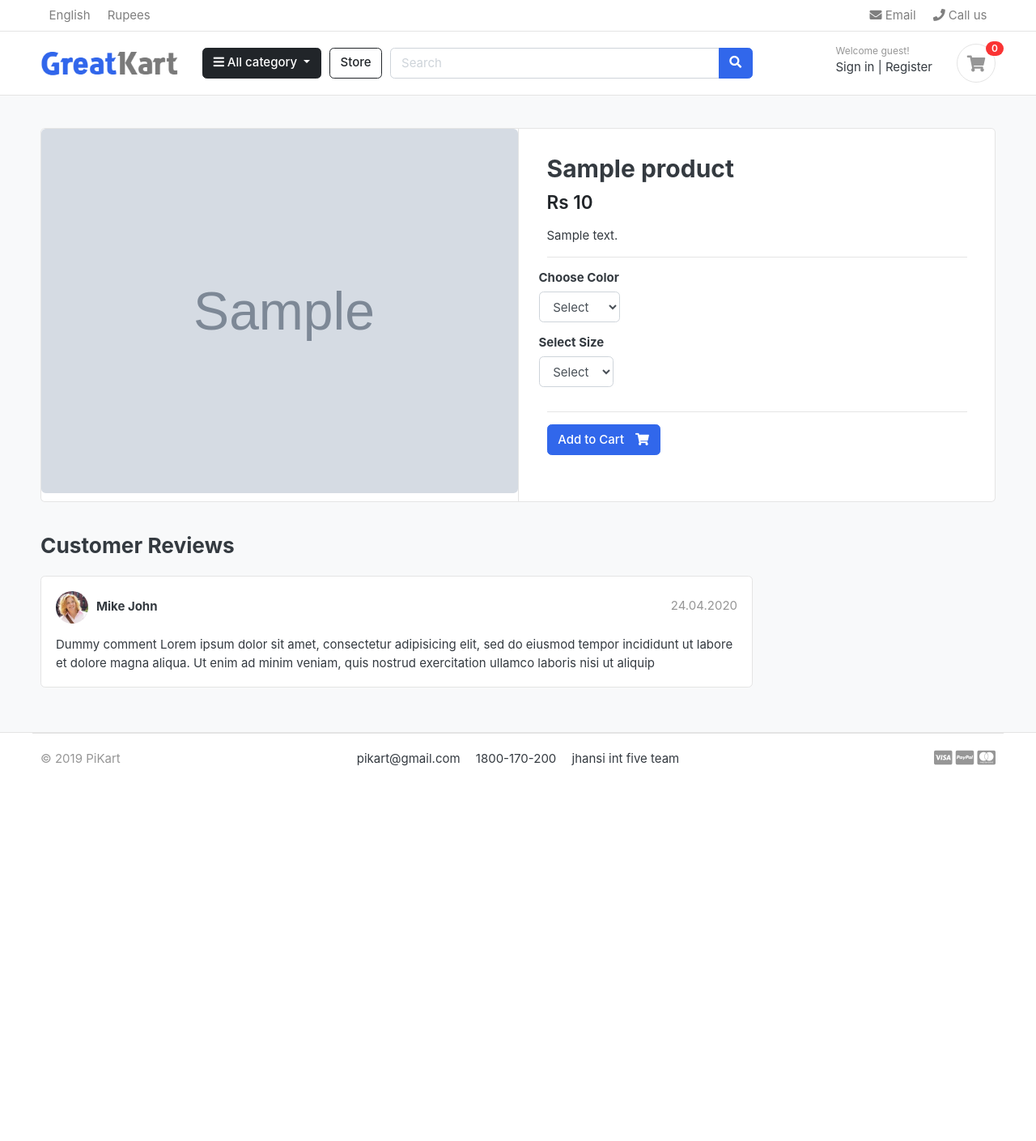
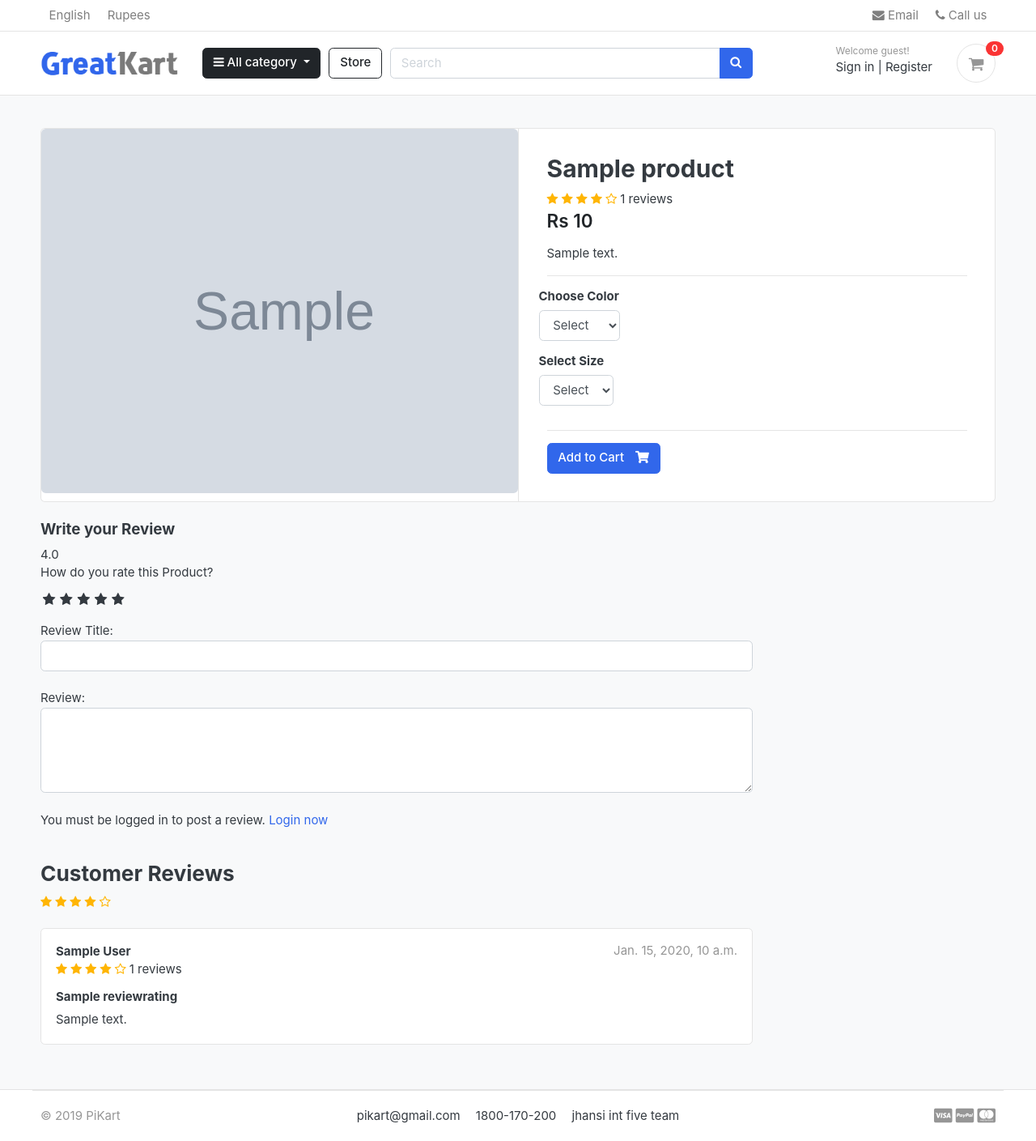
Before and after one commit to vermaabhay734/Pi_Kart-django, a Django app: a page that uses templates/base.html in a window 1280 px wide. Shown: the whole page at 81% size. Before the commit the page ends 946 px from the top, so only its background shows below. Run offline with Django 3.2, Linux system fonts and the light colour scheme; tables that the repository leaves empty hold one stand-in row (values such as "Sample post"); grey boxes marked "Sample" are stand-in pictures; some libraries are stand-ins or nearby versions; some web fonts are replaced.

Commit message:
review and rating system

```diff
--- a/pykart/settings.py
+++ b/pykart/settings.py
@@ -145,7 +145,7 @@ MESSAGE_TAGS = {
 
 
 # SMTP configuration
-EMAIL_HOST = '*********'
+EMAIL_HOST = '************'
 EMAIL_PORT = 587
 EMAIL_HOST_USER = '**************'
 EMAIL_HOST_PASSWORD = '**********'
--- /dev/null
+++ b/pykart/static/css/custom.css
@@ -0,0 +1,63 @@
+/* Hide Radio button */
+.rate > input{
+    display: none;
+  }
+
+  .rate{
+    display: inline-block;;
+    border: 0;
+  }
+
+  .rate > label{
+    float: right;
+  }
+
+  /* Showing the stars */
+  .rate > label:before{
+    display: inline-block;
+    font-size: 1.1rem;
+    font-family: FontAwesome;
+    content: "\f005";
+    margin:0;
+    padding:0.3rem .2rem;
+    cursor: pointer;
+  }
+
+  /* Half star */
+  .rate .half:before{
+    content: "\f089";
+    position: absolute;
+    padding-right: 0;
+  }
+
+  /* Click and hover */
+  input:checked ~ label, label:hover ~ label{
+    color: #ffb503;
+  }
+
+  /* hover hightlight */
+  input:checked + label:hover, input:checked ~ label:hover,input:checked ~ label:hover ~ label,
+  label:hover ~ input:checked ~ label{
+    color: #cc9000;
+  }
+
+  .rating-star i{
+    color: #ffb503 !important;
+  }
+
+/*
+  ul.thumb{
+    margin:0 auto;
+    padding: 0;
+    float: left;
+  }
+  ul.thumb li{
+    list-style: none;
+    margin: 10px;
+  }
+  ul.thumb li img{
+    width: 80px;
+    height: 80px;
+    border: 1px solid grey;
+  }
+   */
--- a/store/admin.py
+++ b/store/admin.py
@@ -1,5 +1,5 @@
 from django.contrib import admin
-from .models import Product,Variation
+from .models import Product,Variation, ReviewRating
 # import admin_thumbnails
 
 # @admin_thumbnails.thumbnail('image')
@@ -19,5 +19,5 @@ class VariationAdmin(admin.ModelAdmin):
 
 admin.site.register(Product, ProductAdmin)
 admin.site.register(Variation, VariationAdmin)
-# admin.site.register(ReviewRating)
+admin.site.register(ReviewRating)
 # admin.site.register(ProductGallery)
--- a/store/urls.py
+++ b/store/urls.py
@@ -6,5 +6,5 @@ urlpatterns = [
     path('category/<slug:category_slug>/', views.store, name='products_by_category'),
     path('category/<slug:category_slug>/<slug:product_slug>/', views.product_detail, name='product_detail'),
     path('search/', views.search, name='search'),
-    # path('submit_review/<int:product_id>/', views.submit_review, name='submit_review'),
+    path('submit_review/<int:product_id>/', views.submit_review, name='submit_review'),
 ]
--- a/store/views.py
+++ b/store/views.py
@@ -1,15 +1,15 @@
-from django.shortcuts import render, get_object_or_404
-from .models import Product
+from django.shortcuts import render, get_object_or_404, redirect
+from .models import Product, ReviewRating
 from category.models import Category
 from carts.models import CartItem
 from django.db.models import Q
 
 from carts.views import _cart_id
 from django.core.paginator import EmptyPage, PageNotAnInteger, Paginator
-# from django.http import HttpResponse
-# from .forms import ReviewForm
-# from django.contrib import messages
-# from orders.models import OrderProduct
+from django.http import HttpResponse
+from .forms import ReviewForm
+from django.contrib import messages
+from orders.models import OrderProduct
 
 
 
@@ -48,16 +48,17 @@ def product_detail(request, category_slug, product_slug):
     except Exception as e:
         raise e
 
-    # if request.user.is_authenticated:
-    #     try:
-    #         orderproduct = OrderProduct.objects.filter(user=request.user, product_id=single_product.id).exists()
-    #     except OrderProduct.DoesNotExist:
-    #         orderproduct = None
-    # else:
-    #     orderproduct = None
+
+    if request.user.is_authenticated:
+        try:
+            orderproduct = OrderProduct.objects.filter(user=request.user, product_id=single_product.id).exists()
+        except OrderProduct.DoesNotExist:
+            orderproduct = None
+    else:
+        orderproduct = None
 
     # Get the reviews
-    # reviews = ReviewRating.objects.filter(product_id=single_product.id, status=True)
+    reviews = ReviewRating.objects.filter(product_id=single_product.id, status=True)
 
     # Get the product gallery
     # product_gallery = ProductGallery.objects.filter(product_id=single_product.id)
@@ -65,8 +66,8 @@ def product_detail(request, category_slug, product_slug):
     context = {
         'single_product': single_product,
         'in_cart'       : in_cart,
-        # 'orderproduct': orderproduct,
-        # 'reviews': reviews,
+        'orderproduct': orderproduct,
+        'reviews': reviews,
         # 'product_gallery': product_gallery,
     }
     return render(request, 'store/product_detail.html', context)
@@ -85,25 +86,25 @@ def search(request):
     return render(request, 'store/store.html', context)
 
 
-# def submit_review(request, product_id):
-#     url = request.META.get('HTTP_REFERER')
-#     if request.method == 'POST':
-#         try:
-#             reviews = ReviewRating.objects.get(user__id=request.user.id, product__id=product_id)
-#             form = ReviewForm(request.POST, instance=reviews)
-#             form.save()
-#             messages.success(request, 'Thank you! Your review has been updated.')
-#             return redirect(url)
-#         except ReviewRating.DoesNotExist:
-#             form = ReviewForm(request.POST)
-#             if form.is_valid():
-#                 data = ReviewRating()
-#                 data.subject = form.cleaned_data['subject']
-#                 data.rating = form.cleaned_data['rating']
-#                 data.review = form.cleaned_data['review']
-#                 data.ip = request.META.get('REMOTE_ADDR')
-#                 data.product_id = product_id
-#                 data.user_id = request.user.id
-#                 data.save()
-#                 messages.success(request, 'Thank you! Your review has been submitted.')
-#                 return redirect(url)
+def submit_review(request, product_id):
+    url = request.META.get('HTTP_REFERER')
+    if request.method == 'POST':
+        try:
+            reviews = ReviewRating.objects.get(user__id=request.user.id, product__id=product_id)
+            form = ReviewForm(request.POST, instance=reviews)
+            form.save()
+            messages.success(request, 'Thank you! Your review has been updated.')
+            return redirect(url)
+        except ReviewRating.DoesNotExist:
+            form = ReviewForm(request.POST)
+            if form.is_valid():
+                data = ReviewRating()
+                data.subject = form.cleaned_data['subject']
+                data.rating = form.cleaned_data['rating']
+                data.review = form.cleaned_data['review']
+                data.ip = request.META.get('REMOTE_ADDR')
+                data.product_id = product_id
+                data.user_id = request.user.id
+                data.save()
+                messages.success(request, 'Thank you! Your review has been submitted.')
+                return redirect(url)
--- a/templates/base.html
+++ b/templates/base.html
@@ -24,6 +24,9 @@
 <!-- custom style -->
 <link href="{% static 'css/ui.css' %}" rel="stylesheet" type="text/css"/>
 <link href="{% static 'css/responsive.css' %}" rel="stylesheet" media="only screen and (max-width: 1200px)" />
+
+<link href="{% static 'css/custom.css' %}" rel="stylesheet" type="text/css"/>
+<link rel="stylesheet" href="https://cdnjs.cloudflare.com/ajax/libs/font-awesome/4.7.0/css/font-awesome.min.css">
 
 <!-- custom javascript -->
 <script src="{% static 'js/script.js' %}" type="text/javascript"></script>
--- a/templates/store/product_detail.html
+++ b/templates/store/product_detail.html
@@ -22,6 +22,16 @@
             <article class="content-body">
 
               <h2 class="title">{{ single_product.product_name }}</h2>
+              <div class="rating-star">
+                <span>
+                  <i class="fa fa-star{% if single_product.averageReview < 0.5 %}-o{% elif single_product.averageReview >= 0.5 and single_product.averageReview < 1 %}-half-o {% endif %}" area-hidden="true"></i>
+                  <i class="fa fa-star{% if single_product.averageReview < 1.5 %}-o{% elif single_product.averageReview >= 1.5 and single_product.averageReview < 2 %}-half-o {% endif %}" area-hidden="true"></i>
+                  <i class="fa fa-star{% if single_product.averageReview < 2.5 %}-o{% elif single_product.averageReview >= 2.5 and single_product.averageReview < 3 %}-half-o {% endif %}" area-hidden="true"></i>
+                  <i class="fa fa-star{% if single_product.averageReview < 3.5 %}-o{% elif single_product.averageReview >= 3.5 and single_product.averageReview < 4 %}-half-o {% endif %}" area-hidden="true"></i>
+                  <i class="fa fa-star{% if single_product.averageReview < 4.5 %}-o{% elif single_product.averageReview >= 4.5 and single_product.averageReview < 5 %}-half-o {% endif %}" area-hidden="true"></i>
+                  <span>{{single_product.countReview}} reviews </span>
+                </span>
+              </div>
 
               <div class="mb-3">
                 <var class="price h4">Rs {{ single_product.price }}</var>
@@ -70,30 +80,93 @@
     <div class="row">
       <div class="col-md-9">
 
+
+        <form action="{% url 'submit_review' single_product.id %}" method="POST">
+          {% csrf_token %}
+          <h5>Write your Review</h5>
+          {{single_product.averageReview}}
+          <div>
+            <label>How do you rate this Product?</label>
+            <br>
+            <div class="rate">
+              <input type="radio" name="rating" id="rating10" value="5" required /><label for="rating10" title="5"></label>
+              <input type="radio" name="rating" id="rating9" value="4.5" required /><label for="rating9" title="4.5" class="half"></label>
+              <input type="radio" name="rating" id="rating8" value="4" required /><label for="rating8" title="4"></label>
+              <input type="radio" name="rating" id="rating7" value="3.5" required /><label for="rating7" title="3.5" class="half"></label>
+              <input type="radio" name="rating" id="rating6" value="3" required /><label for="rating6" title="3"></label>
+              <input type="radio" name="rating" id="rating5" value="2.5" required /><label for="rating5" title="2.5" class="half"></label>
+              <input type="radio" name="rating" id="rating4" value="2" required /><label for="rating4" title="2"></label>
+              <input type="radio" name="rating" id="rating3" value="1.5" required /><label for="rating3" title="1.5" class="half"></label>
+              <input type="radio" name="rating" id="rating2" value="1" required /><label for="rating2" title="1"></label>
+              <input type="radio" name="rating" id="rating1" value="0.5" required /><label for="rating1" title="0.5" class="half"></label>
+            </div>
+            <br>
+
+            Review Title:
+            <input type="text" class="form-control" name="subject">
+            <br>
+            Review:
+            <textarea name="review" rows="4" class="form-control"></textarea>
+            <br>
+            {% if user.is_authenticated %}
+              {% if orderproduct %}
+                <input type="submit" value="Submit Review" class="btn btn-primary">
+              {% else %}
+                <p>You must Purchase this product to post a review.</p>
+              {% endif %}
+            {% else %}
+            <p>You must be logged in to post a review. <span><a href="{% url 'login' %}">Login now</a></span></p>
+
+            {% endif %}
+          </div>
+
+{% include 'includes/alerts.html' %}
+        </form>
+        <br>
+
         <header class="section-heading">
-          <h3>Customer Reviews </h3>
+          <h3>Customer Reviews</h3>
+          <div class="rating-star">
+            <span>
+              <i class="fa fa-star{% if single_product.averageReview < 0.5 %}-o{% elif single_product.averageReview >= 0.5 and single_product.averageReview < 1 %}-half-o {% endif %}" area-hidden="true"></i>
+              <i class="fa fa-star{% if single_product.averageReview < 1.5 %}-o{% elif single_product.averageReview >= 1.5 and single_product.averageReview < 2 %}-half-o {% endif %}" area-hidden="true"></i>
+              <i class="fa fa-star{% if single_product.averageReview < 2.5 %}-o{% elif single_product.averageReview >= 2.5 and single_product.averageReview < 3 %}-half-o {% endif %}" area-hidden="true"></i>
+              <i class="fa fa-star{% if single_product.averageReview < 3.5 %}-o{% elif single_product.averageReview >= 3.5 and single_product.averageReview < 4 %}-half-o {% endif %}" area-hidden="true"></i>
+              <i class="fa fa-star{% if single_product.averageReview < 4.5 %}-o{% elif single_product.averageReview >= 4.5 and single_product.averageReview < 5 %}-half-o {% endif %}" area-hidden="true"></i>
+            </span>
+          </div>
 
         </header>
 
+{% for review in reviews %}
+
         <article class="box mb-3">
           <div class="icontext w-100">
-            <img src="{% static './images/avatars/avatar1.jpg' %}" class="img-xs icon rounded-circle">
             <div class="text">
-              <span class="date text-muted float-md-right">24.04.2020 </span>
-              <h6 class="mb-1">Mike John </h6>
+              <span class="date text-muted float-md-right">{{review.updated_at}}</span>
+              <h6 class="mb-1">{{review.user.full_name}}</h6>
+              <div class="rating-star">
+                <span>
+                  <i class="fa fa-star{% if review.rating == 0.5 %}-half-o{% elif review.rating < 1 %}-o {% endif %}" area-hidden="true"></i>
+                  <i class="fa fa-star{% if review.rating == 1.5 %}-half-o{% elif review.rating < 2 %}-o {% endif %}" area-hidden="true"></i>
+                  <i class="fa fa-star{% if review.rating == 2.5 %}-half-o{% elif review.rating < 3 %}-o {% endif %}" area-hidden="true"></i>
+                  <i class="fa fa-star{% if review.rating == 3.5 %}-half-o{% elif review.rating < 4 %}-o {% endif %}" area-hidden="true"></i>
+                  <i class="fa fa-star{% if review.rating == 4.5 %}-half-o{% elif review.rating < 5 %}-o {% endif %}" area-hidden="true"></i>
+                </span>
+                <span>{{single_product.countReview}} reviews </span>
+              </div>
 
             </div>
           </div> <!-- icontext.// -->
           <div class="mt-3">
+            <h6>{{review.subject}}</h6>
             <p>
-              Dummy comment Lorem ipsum dolor sit amet, consectetur adipisicing elit, sed do eiusmod
-              tempor incididunt ut labore et dolore magna aliqua. Ut enim ad minim veniam,
-              quis nostrud exercitation ullamco laboris nisi ut aliquip
+              {{review.review}}
             </p>
           </div>
         </article>
 
-
+{% endfor %}
 
       </div> <!-- col.// -->
     </div> <!-- row.// -->
```
Also changed, not shown: static/css/custom.css (added, +63 -0 lines), store/forms.py (added, +7 -0 lines), store/models.py (+25 -25 lines), static/images/logo2.png (added), store/migrations/0003_reviewrating.py (added).
